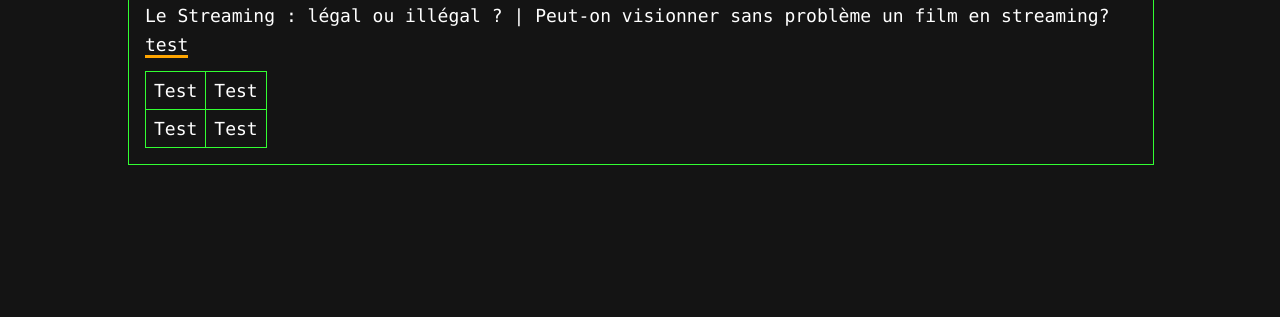
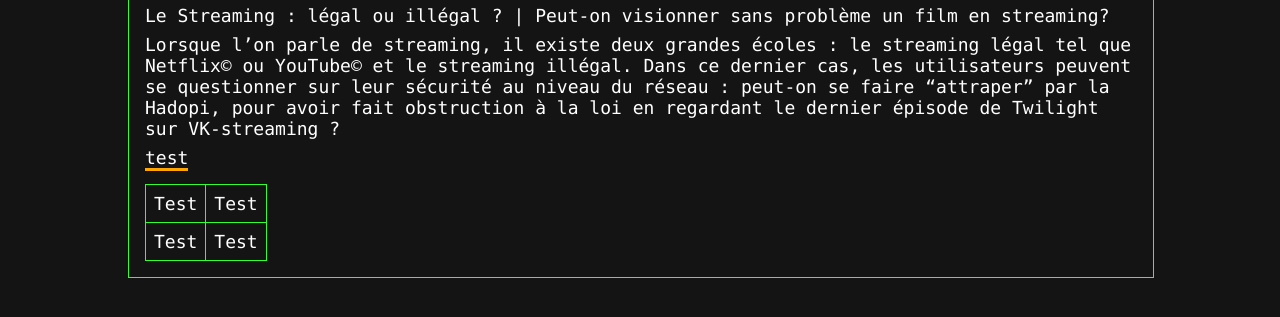
Before and after one commit to IsnRich2018/Streaming, a plain HTML site: page index.html in a window 1280 px wide. Shown: the part 69-386 px from the top of the page. Drawn offline with Linux system fonts and the light colour scheme.

Commit message:
Update index.html

```diff
--- a/index.html
+++ b/index.html
@@ -13,8 +13,12 @@
 					<a href="https://github.com/IsnRich2018/Streaming" target="_blank">github repos</a>
 				</h1>
 			</header>
-			<p>Le Streaming : légal ou illégal ? | Peut-on visionner sans problème un film en streaming?
-</p>
+			<p>Le Streaming : légal ou illégal ? | Peut-on visionner sans problème un film en streaming?</p>
+			<p>Lorsque l’on parle de streaming, il existe deux grandes écoles : le streaming légal tel que Netflix© ou
+				YouTube© et le streaming illégal. Dans ce dernier cas, les utilisateurs peuvent se questionner sur leur sécurité
+				au niveau du réseau : peut-on se faire “attraper” par la Hadopi, pour avoir fait obstruction à la loi
+				en regardant le dernier épisode de Twilight sur VK-streaming ?
+
 			<p><a href="test" target="_blank">test</a></p>
 			<table>
 				<tr>
```
